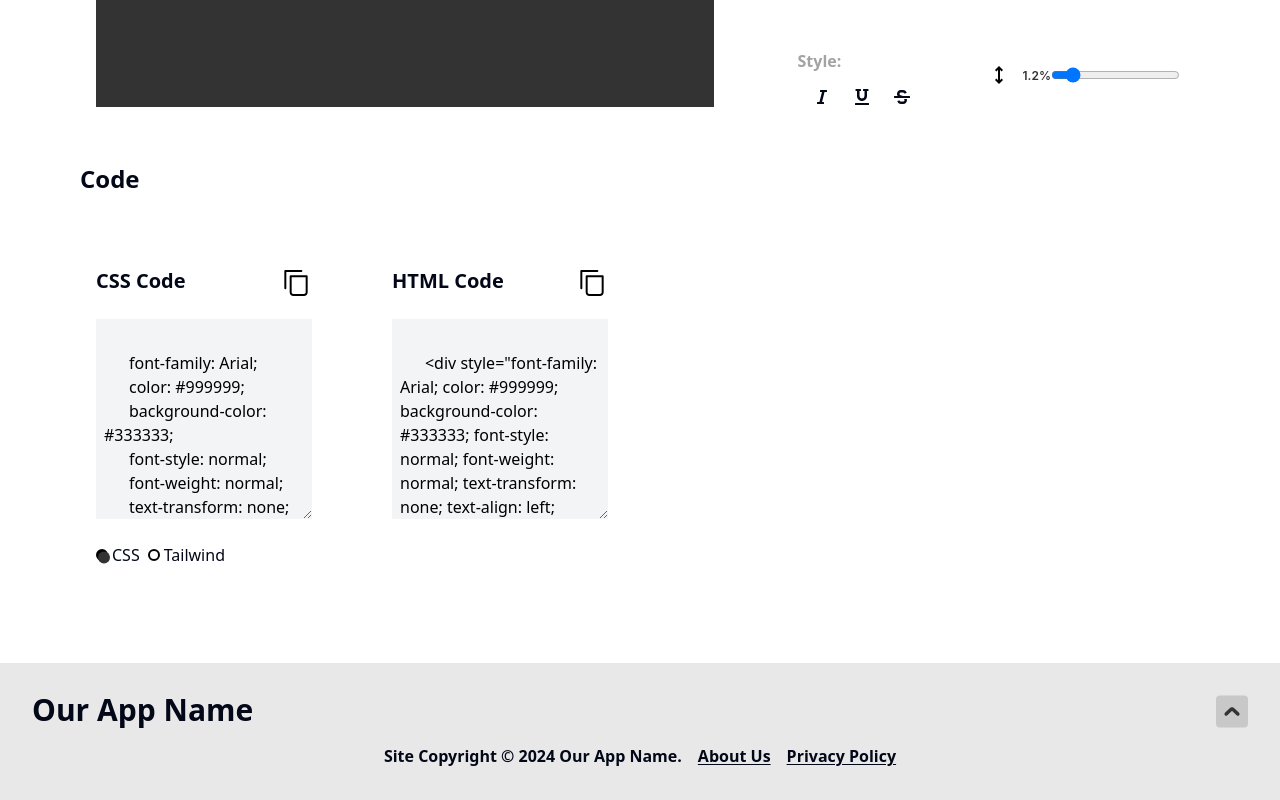
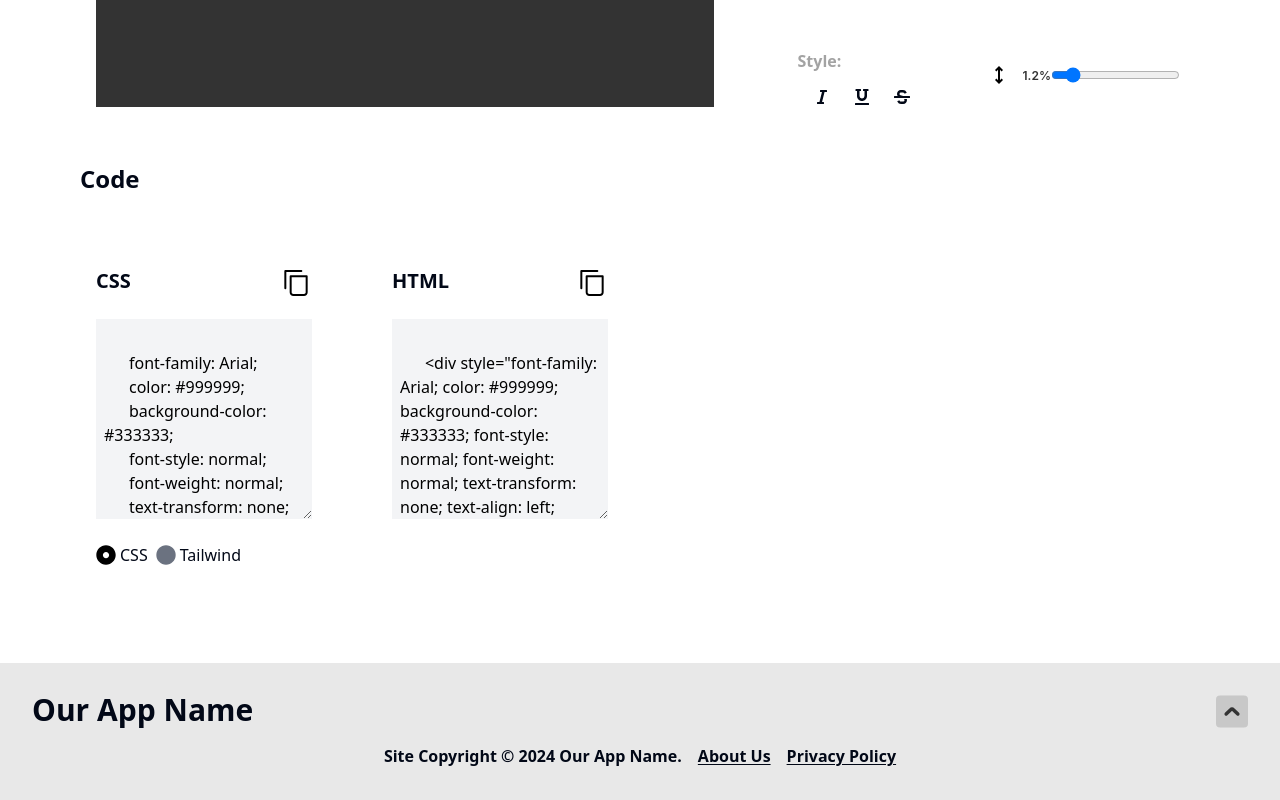
Before and after one commit to chingu-voyages/devex.tools, a React (Vite) app in the folder fetools-app/: page /font-visualizer in a window 1280 px wide. Shown: the part 679-1479 px from the top of the page. Built offline with nearby package versions, Linux system fonts and the light colour scheme.

Commit message:
radio button update

```diff
--- a/fetools-app/src/components/FontVisualizer/CodeGenerator.jsx
+++ b/fetools-app/src/components/FontVisualizer/CodeGenerator.jsx
@@ -22,7 +22,7 @@ const CodeGenerator = ({ generateCssCode, generateTailwindCode }) => {
       style={{ width: "100%" }}
     >
       <h2 className="text-xl font-bold mb-2">
-        {codeType === "css" ? "CSS Code" : "Tailwind CSS Code"}
+        {codeType === "css" ? "CSS " : "Tailwind "}
       </h2>
       <textarea
         value={codeType === "css" ? generateCssCode() : generateTailwindCode()}
--- a/fetools-app/src/components/FontVisualizer/CodeGeneratorComponents/CodeTypeRadio.jsx
+++ b/fetools-app/src/components/FontVisualizer/CodeGeneratorComponents/CodeTypeRadio.jsx
@@ -1,7 +1,8 @@
 import React from "react";
+import { FaDotCircle, FaCircle } from "react-icons/fa";
 
 const CodeTypeRadio = ({ value, checked, onChange, label }) => (
-  <label className="mr-2 flex  ">
+  <label className="mr-2 flex items-center">
     <input
       type="radio"
       value={value}
@@ -9,26 +10,14 @@ const CodeTypeRadio = ({ value, checked, onChange, label }) => (
       onChange={onChange}
       className="hidden"
     />
-    <div className="flex items-center ">
-      <div
-        className={`w-3 h-3 border-2 border-black rounded-full ${
-          checked ? "bg-black" : "bg-white"
-        }`}
-      >
-        {checked && (
-          <svg
-            xmlns="http://www.w3.org/2000/svg"
-            width="12"
-            height="13"
-            viewBox="0 0 12 13"
-            fill="none"
-          >
-            <circle cx="6" cy="6.5" r="6" fill="#333333" />
-          </svg>
-        )}
-      </div>
+    <div className="flex items-center">
+      {checked ? (
+        <FaDotCircle className="w-5 h-5 mr-1 text-black" />
+      ) : (
+        <FaCircle className="w-5 h-5 mr-1 text-gray-500" />
+      )}
     </div>
-    <span className="ml-1">{label}</span>
+    <span>{label}</span>
   </label>
 );
 
--- a/fetools-app/src/components/FontVisualizer/HtmlCodeGenerator.jsx
+++ b/fetools-app/src/components/FontVisualizer/HtmlCodeGenerator.jsx
@@ -17,7 +17,7 @@ const HtmlCodeGenerator = ({ generateHtmlCode }) => {
       className="code-generator p-4 flex flex-col gap-4 w-full  relative"
       style={{ width: "100%" }}
     >
-      <h2 className="text-xl font-bold mb-2">HTML Code</h2>
+      <h2 className="text-xl font-bold mb-2">HTML </h2>
       <textarea
         value={generateHtmlCode()}
         readOnly
```
